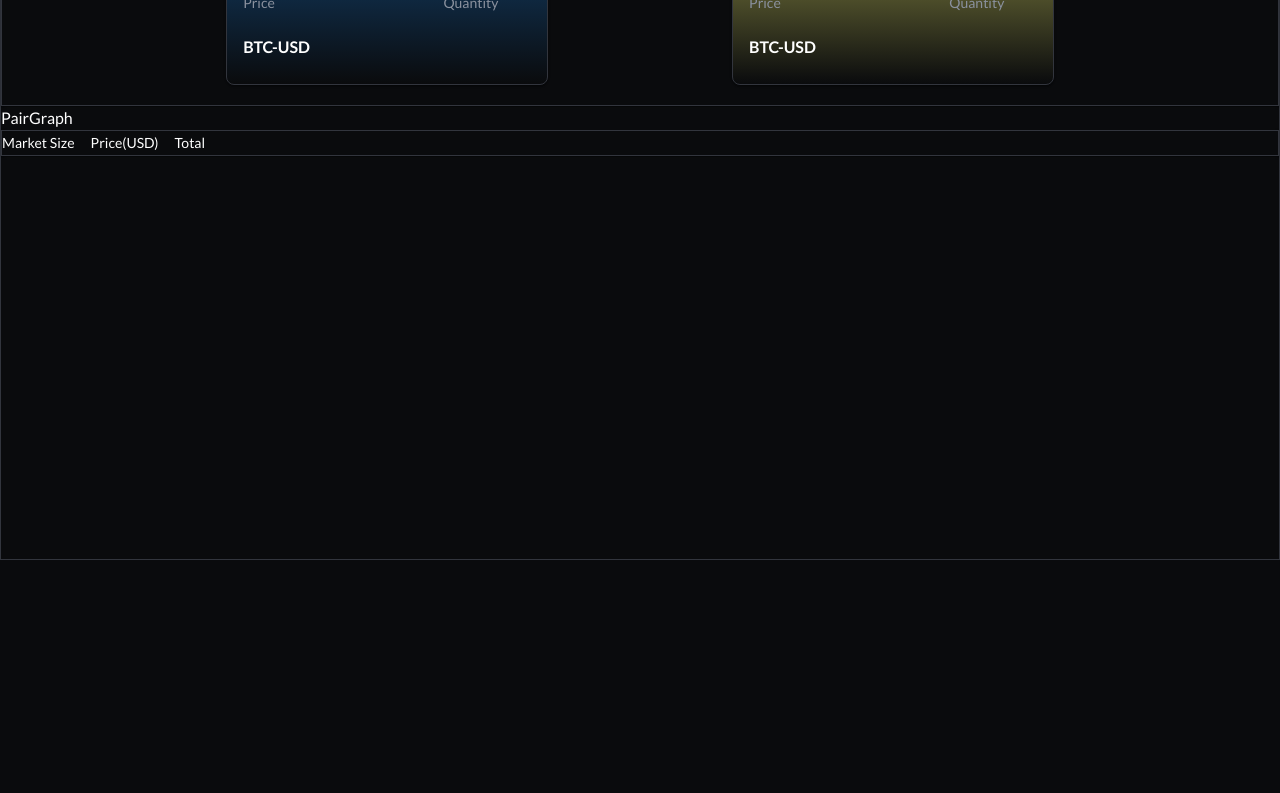
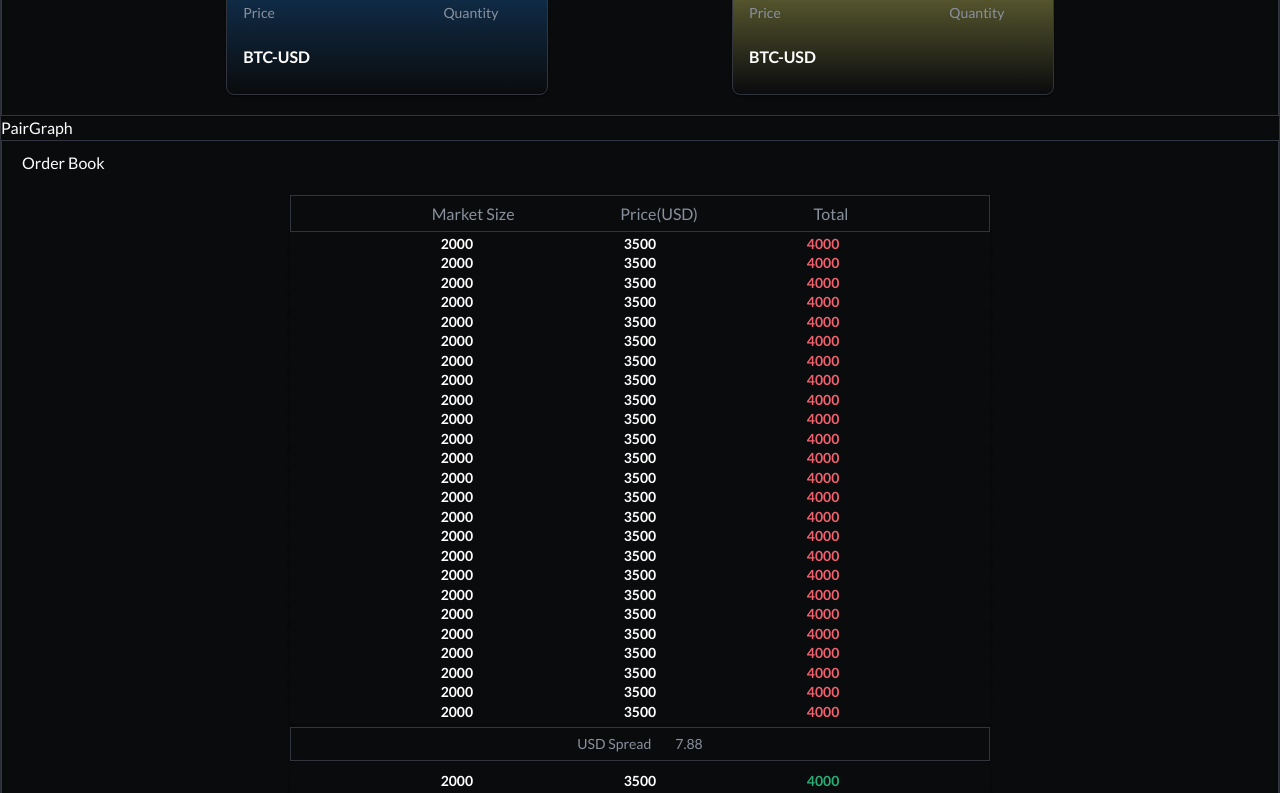
Before and after one commit to fayazpn/coin-routes, a React (Vite) app: page /exchange/BTC-USD in a window 1280 px wide. Shown: the part 240-1033 px from the top of the page. Before the commit the page ends 800 px from the top, so only its background shows below. Built offline with nearby package versions, Linux system fonts and the light colour scheme.

Commit message:
feat(order-book): ui complete

```diff
--- a/src/components/exchange/order-book/OrderBook.tsx
+++ b/src/components/exchange/order-book/OrderBook.tsx
@@ -1,14 +1,39 @@
-import { Paper, Stack, Typography } from '@mui/material';
+import SectionHeader from '@app/components/common/SectionHeader';
+import { ORDERS_CONST } from '@app/constants/appConstants';
+import * as S from '@app/pages/exchange/ExchangePage.styles';
+import RowData from './RowData';
+import RowLabel from './RowLabel';
+import Spread from './Spread';
 
 function OrderBook() {
   return (
-    <Paper>
-      <Stack direction="row" gap={2}>
-        <Typography variant="subtitle1">Market Size</Typography>
-        <Typography variant="subtitle1">Price(USD)</Typography>
-        <Typography variant="subtitle1">Total</Typography>
-      </Stack>
-    </Paper>
+    <S.OrderBookWrapper>
+      <SectionHeader title="Order Book" />
+      <S.OrderBookContainer>
+        <RowLabel />
+        {Array.from({ length: 25 }).map((_, index) => (
+          <RowData
+            size="2000"
+            price="3500"
+            total="4000"
+            type={ORDERS_CONST.ASK}
+            // eslint-disable-next-line react/no-array-index-key
+            key={index}
+          />
+        ))}
+        <Spread />
+        {Array.from({ length: 25 }).map((_, index) => (
+          <RowData
+            size="2000"
+            price="3500"
+            total="4000"
+            type={ORDERS_CONST.BID}
+            // eslint-disable-next-line react/no-array-index-key
+            key={index}
+          />
+        ))}
+      </S.OrderBookContainer>
+    </S.OrderBookWrapper>
   );
 }
 
--- /dev/null
+++ b/src/components/exchange/order-book/RowData.tsx
@@ -0,0 +1,51 @@
+import { ORDERS_CONST } from '@app/constants/appConstants';
+import { FONT_SIZES, FONT_WEIGHT } from '@app/constants/themeConstants';
+import * as S from '@app/pages/exchange/ExchangePage.styles';
+import { OrderType } from '@app/types/types';
+import { Stack, Typography, useTheme } from '@mui/material';
+
+type RowDataType = {
+  type: OrderType;
+  size: string;
+  price: string;
+  total: string;
+};
+
+function RowData({ type, size, price, total }: RowDataType) {
+  const theme = useTheme();
+
+  return (
+    <S.RowData>
+      <Stack direction="row" justifyContent="space-evenly">
+        <Typography
+          variant="subtitle1"
+          fontSize={FONT_SIZES.xs}
+          fontWeight={FONT_WEIGHT.semibold}
+        >
+          {size}
+        </Typography>
+        <Typography
+          variant="subtitle1"
+          fontSize={FONT_SIZES.xs}
+          fontWeight={FONT_WEIGHT.semibold}
+        >
+          {price}
+        </Typography>
+        <Typography
+          variant="subtitle1"
+          fontSize={FONT_SIZES.xs}
+          fontWeight={FONT_WEIGHT.semibold}
+          color={
+            type === ORDERS_CONST.BID
+              ? theme.palette.success.main
+              : theme.palette.error.main
+          }
+        >
+          {total}
+        </Typography>
+      </Stack>
+    </S.RowData>
+  );
+}
+
+export default RowData;
--- /dev/null
+++ b/src/components/exchange/order-book/RowLabel.tsx
@@ -0,0 +1,31 @@
+import { FONT_SIZES } from '@app/constants/themeConstants';
+import * as S from '@app/pages/exchange/ExchangePage.styles';
+import { Stack, Typography } from '@mui/material';
+
+function RowLabel() {
+  return (
+    <S.RowLabel>
+      <Stack direction="row" justifyContent="space-evenly">
+        <Typography variant="subtitle2" fontSize={FONT_SIZES.sm}>
+          Market Size
+        </Typography>
+        <Typography
+          variant="subtitle2"
+          fontSize={FONT_SIZES.sm}
+          marginLeft="-3rem"
+        >
+          Price(USD)
+        </Typography>
+        <Typography
+          variant="subtitle2"
+          fontSize={FONT_SIZES.sm}
+          marginLeft="-2rem"
+        >
+          Total
+        </Typography>
+      </Stack>
+    </S.RowLabel>
+  );
+}
+
+export default RowLabel;
--- /dev/null
+++ b/src/components/exchange/order-book/Spread.tsx
@@ -0,0 +1,20 @@
+import * as S from '@app/pages/exchange/ExchangePage.styles';
+import { Stack, Typography } from '@mui/material';
+
+function Spread() {
+  return (
+    <S.SpreadContainer>
+      <Stack
+        direction="row"
+        alignItems="center"
+        gap={3}
+        justifyContent="center"
+      >
+        <Typography variant="subtitle2">USD Spread</Typography>
+        <Typography variant="subtitle2">7.88</Typography>
+      </Stack>
+    </S.SpreadContainer>
+  );
+}
+
+export default Spread;
--- a/src/pages/exchange/ExchangePage.styles.ts
+++ b/src/pages/exchange/ExchangePage.styles.ts
@@ -1,10 +1,9 @@
 import { ORDERS_CONST } from '@app/constants/appConstants';
 import { OrderType } from '@app/types/types';
-import { Card, Paper, styled } from '@mui/material';
+import { Box, Card, Paper, styled } from '@mui/material';
 
 export const TopStatsWrapper = styled(Paper)({
   padding: '1rem 2rem',
-  minHeight: '25rem',
 });
 
 type StatsCardProps = { $side: OrderType };
@@ -15,4 +14,32 @@ export const StatsCard = styled(Card)(({ $side }: StatsCardProps) => ({
       ? 'linear-gradient(to bottom, #2194ff78, transparent)'
       : 'linear-gradient(to bottom, #a0a04e, transparent)',
   borderRadius: '.8rem',
+  marginTop: '1rem',
 }));
+
+export const OrderBookWrapper = styled(Paper)({
+  padding: '1rem 2rem',
+  minHeight: '25rem',
+});
+
+export const OrderBookContainer = styled(Box)({
+  maxWidth: '70rem',
+  marginTop: '2rem',
+  marginInline: 'auto',
+});
+
+export const RowLabel = styled(Paper)({
+  padding: '.5rem',
+  marginInline: 'auto',
+});
+
+export const RowData = styled(Paper)({
+  marginInline: 'auto',
+  border: 0,
+  marginBottom: '-.5rem',
+});
+
+export const SpreadContainer = styled(Paper)({
+  padding: '.5rem',
+  margin: '.8rem 0',
+});
```
